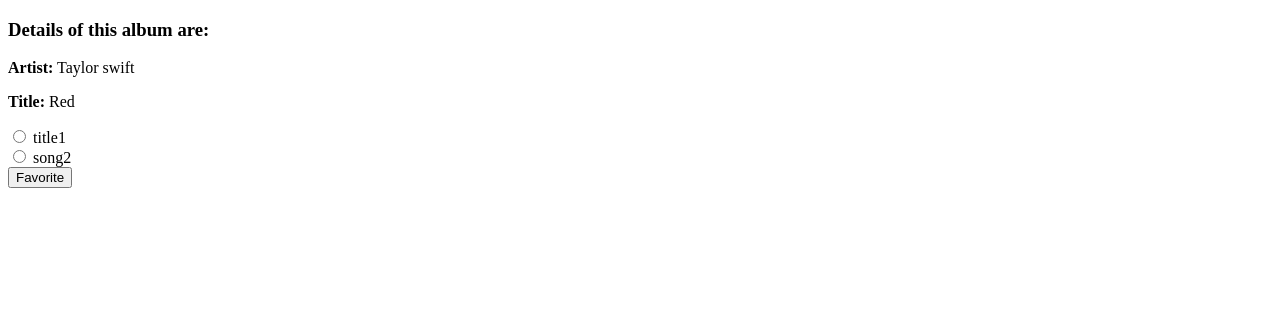
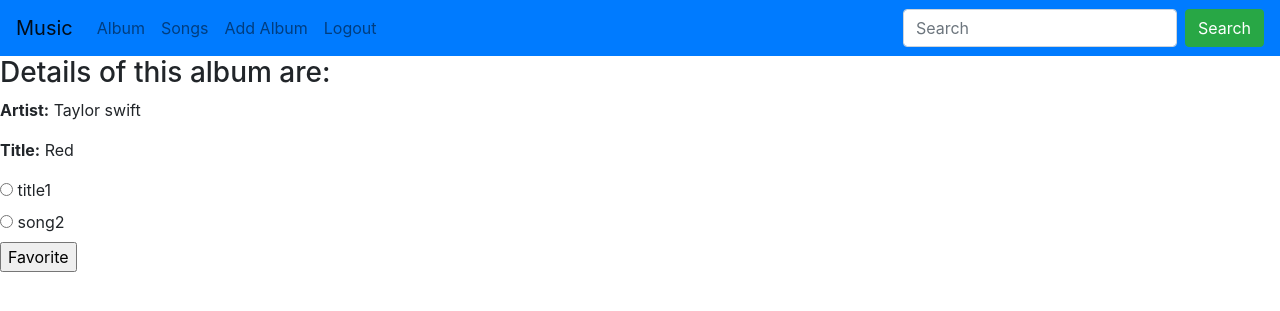
Before and after one commit to emekambachu/django_for_beginners_bucky, a Django app: page /music/1/ in a window 1280 px wide. Shown: the top 311 px of the page. Run offline with Django 3.2, Linux system fonts and the light colour scheme; data comes from the database, SQL or seed files in the repository; some libraries are stand-ins or nearby versions.

Commit message:
finished minimal templating

```diff
--- a/main/settings.py
+++ b/main/settings.py
@@ -38,6 +38,7 @@
     'django.contrib.messages',
     'django.contrib.staticfiles',
     'music',
+    'bootstrap4'
 ]
 
 MIDDLEWARE = [
--- /dev/null
+++ b/music/templates/music/base.html
@@ -0,0 +1,68 @@
+{% load static %}
+
+<!DOCTYPE html>
+<html lang="en">
+
+<head>
+    <meta charset="UTF-8">
+
+    <!--The two jquery cdn must be on top of the bootstrap-->
+    <script src="https://code.jquery.com/jquery-3.3.1.slim.min.js" integrity="sha384-q8i/X+965DzO0rT7abK41JStQIAqVgRVzpbzo5smXKp4YfRvH+8abtTE1Pi6jizo" crossorigin="anonymous"></script>
+
+    <script src="https://cdnjs.cloudflare.com/ajax/libs/popper.js/1.14.7/umd/popper.min.js" integrity="sha384-UO2eT0CpHqdSJQ6hJty5KVphtPhzWj9WO1clHTMGa3JDZwrnQq4sF86dIHNDz0W1" crossorigin="anonymous"></script>
+
+    <link rel="stylesheet" href="https://stackpath.bootstrapcdn.com/bootstrap/4.3.1/css/bootstrap.min.css" integrity="sha384-ggOyR0iXCbMQv3Xipma34MD+dH/1fQ784/j6cY/iJTQUOhcWr7x9JvoRxT2MZw1T" crossorigin="anonymous">
+
+    <script src="https://stackpath.bootstrapcdn.com/bootstrap/4.3.1/js/bootstrap.min.js" integrity="sha384-JjSmVgyd0p3pXB1rRibZUAYoIIy6OrQ6VrjIEaFf/nJGzIxFDsf4x0xIM+B07jRM" crossorigin="anonymous"></script>
+
+    <title>{% block title %} {% endblock %}Music Website</title>
+</head>
+
+<body>
+
+<nav class="navbar navbar-expand-lg navbar-light bg-primary">
+  <a class="navbar-brand" href="#">Music</a>
+
+    <!--responsive navbar-->
+  <button class="navbar-toggler" type="button" data-toggle="collapse" data-target="#navbarSupportedContent" aria-controls="navbarSupportedContent" aria-expanded="false" aria-label="Toggle navigation">
+    <span class="navbar-toggler-icon"></span>
+  </button>
+
+  <div class="collapse navbar-collapse" id="navbarSupportedContent">
+    <ul class="navbar-nav mr-auto">
+
+      <li class="nav-item">
+        <a class="nav-link" href="{% url 'music:index' %}">Album</a>
+          <span class="glyphicon glyphicon-calendar"></span>
+      </li>
+
+      <li class="nav-item">
+        <a class="nav-link" href="{% url 'music:index' %}">Songs</a>
+      </li>
+
+      <li class="nav-item">
+        <a class="nav-link" href="{% url 'music:index' %}">Add Album</a>
+      </li>
+
+      <li class="nav-item">
+        <a class="nav-link" href="{% url 'music:index' %}">Logout</a>
+      </li>
+
+    </ul>
+
+    <form class="form-inline my-2 my-lg-0" role="search" method="get" action="#">
+      <input class="form-control mr-sm-2" type="search" placeholder="Search" aria-label="Search" name="q">
+      <button class="btn btn-success my-2 my-sm-0" type="submit">Search</button>
+    </form>
+
+  </div>
+
+</nav>
+
+    {% block content %}
+
+    {% endblock %}
+
+</body>
+
+</html>
--- a/music/templates/music/detail.html
+++ b/music/templates/music/detail.html
@@ -1,24 +1,13 @@
+{% extends 'music/base.html' %}
 {% load static %}
 
-<!DOCTYPE html>
-<html lang="en">
-<head>
-    <meta charset="UTF-8">
-    <title>{{ album.album_title }}</title>
-</head>
-<body>
+{% block content %}
 
     {% if album %}
         <h3>Details of this album are:</h3>
         <p><strong>Artist:</strong> {{ album.artist }}</p>
         <p><strong>Title:</strong> {{ album.album_title }}</p>
     {% endif %}
-
-{#<ul>#}
-{#    {% for song in album.song_set.all %}#}
-{#        <li>{{ song.song_title }} - {{ song.file_type }}</li>#}
-{#    {% endfor %}#}
-{#</ul>#}
 
     {% if error_message %}
         <p><strong>{{ error_message }}</strong></p>
@@ -33,7 +22,7 @@
                 {{ song.song_title }}
 
                 {% if song.is_favorite %}
-                <img src="{% static 'music/img/star.png' %}" width="15"/>
+                    <img src="{% static 'music/img/star.png' %}" width="12"/>
                 {% endif %}
             </label><br>
 
@@ -41,5 +30,4 @@
         <input type="submit" value="Favorite">
     </form>
 
-</body>
-</html>
+{% endblock %}
```
Also changed, not shown: music/templates/music/index.html (+5 -10 lines). Lines whose indentation alone changed are shown as unchanged.
